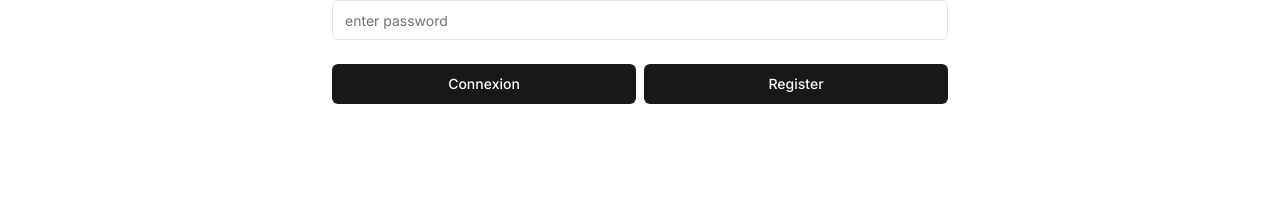
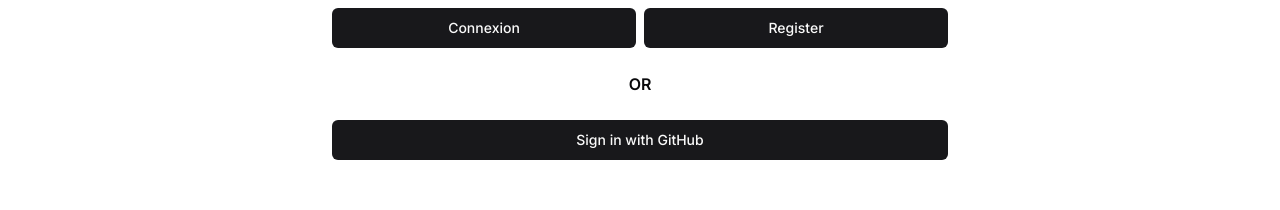
Before and after one commit to ln-dev7/next-shadcn-firebase-auth-boilerplate, a Next.js app: page / in a window 1280 px wide. Shown: the part 456-666 px from the top of the page. Built offline with nearby package versions, Linux system fonts and the light colour scheme; no server answers.

Commit message:
few update

```diff
--- a/app/page.tsx
+++ b/app/page.tsx
@@ -223,6 +223,22 @@ export default function Home() {
                 )}
               </form>
             </Form>
+            <span className="flex font-semibold items-center justify-center my-6">
+              OR
+            </span>
+            <Button
+              className="w-full"
+              type="button"
+              // onClick={googleLogin}
+              // disabled={isPendingGoogleLogin}
+            >
+              {/* {isPendingGoogleLogin ? (
+                <Shell className="mr-2 h-4 w-4 animate-spin" />
+              ) : (
+                <Github className="mr-2 h-4 w-4" />
+              )} */}
+              Sign in with GitHub
+            </Button>
           </div>
         )}
       </div>
```
Also changed, not shown: 1 other file (tests, documents, lock files or other folders).
